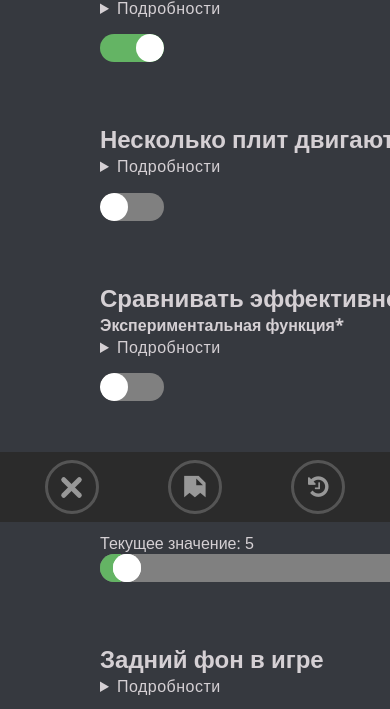
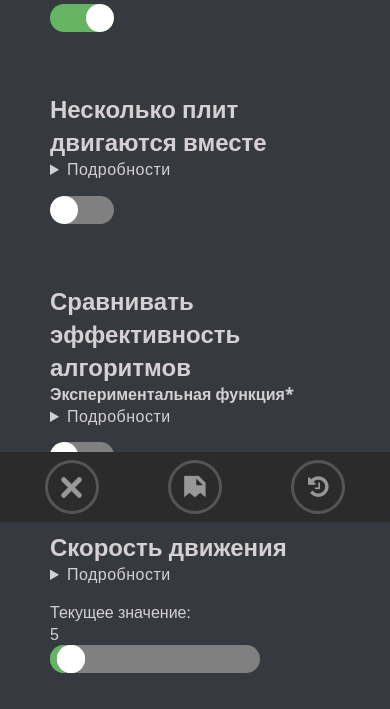
Before and after one commit to zoodogood/piramide, a plain HTML site: page resources/usersettings.html in a window 390 px wide. Shown: the part 322-1031 px from the top of the page. Drawn offline with nearby package versions, Linux system fonts and the light colour scheme.

Commit message:
Add files via upload

```diff
--- a/resources/settings.js
+++ b/resources/settings.js
@@ -414,7 +414,7 @@ new InputAction("menuThemeDark").connect()
     InputAction.setValue(input.connectedValue, input.element.checked);
   })
   .setDisplay((input, value) => {
-    document.body.style.background = value ? "linear-gradient(90deg, #782222, #000000 16%)" : "";
+    document.body.style.backgroundImage = value ? "linear-gradient(90deg, #621717, #000000 16%)" : "";
     input.element.checked = value;
   });
 
--- a/resources/styles/settings.css
+++ b/resources/styles/settings.css
@@ -12,8 +12,16 @@ body {
 }
 
 main {
-  min-width: 2560px;
-  grow: 1;
+  box-sizing: border-box;
+
+  display: flex;
+  flex-direction: column;
+  align-items: flex-start;
+  justify-content: flex-start;
+
+  width: 100vw;
+  padding: 80px;
+  margin-left: 25vw;
 }
 
 main > h1 {
@@ -130,16 +138,7 @@ details[open] > summary:first-of-type {
   margin-bottom: 10px;
 }
 
-main {
-  box-sizing: border-box;
-  display: flex;
-  flex-direction: column;
-  align-items: flex-start;
-  justify-content: flex-start;
-  padding: 80px;
-  width: 75vw;
-  margin-left: 25vw;
-}
+
 
 h1, h2, h3, h4, h5, h6 {
   text-align: left;
@@ -148,7 +147,6 @@ h1, h2, h3, h4, h5, h6 {
 
 body section {
   width: 45vw;
-  min-width: 500px;
   margin-bottom: 60px;
 }
 
@@ -455,11 +453,20 @@ pre {
 @media (max-width: 600px) {
   body {
     flex-direction: column-reverse;
+    background-position: -45px;
+    background-size: calc(100vw + 45px);
+  }
+
+  body section {
+    width: calc(100vw - 90px);
+    min-width: 160px;
   }
 
   main {
-    margin-left: 20px;
+    margin-left: 0px;
+    padding: 50px;
     margin-bottom: 70px;
+    overflow: hidden;
   }
 
   #leftBackground {
--- a/resources/usersettings.html
+++ b/resources/usersettings.html
@@ -1,5 +1,5 @@
 <!DOCTYPE html>
-<html lang="en" dir="ltr">
+<html lang="ru" dir="ltr">
   <head>
     <meta charset="utf-8">
     <title>Пирамидка</title>
```
Also changed, not shown: index.html (+1 -1 lines).
